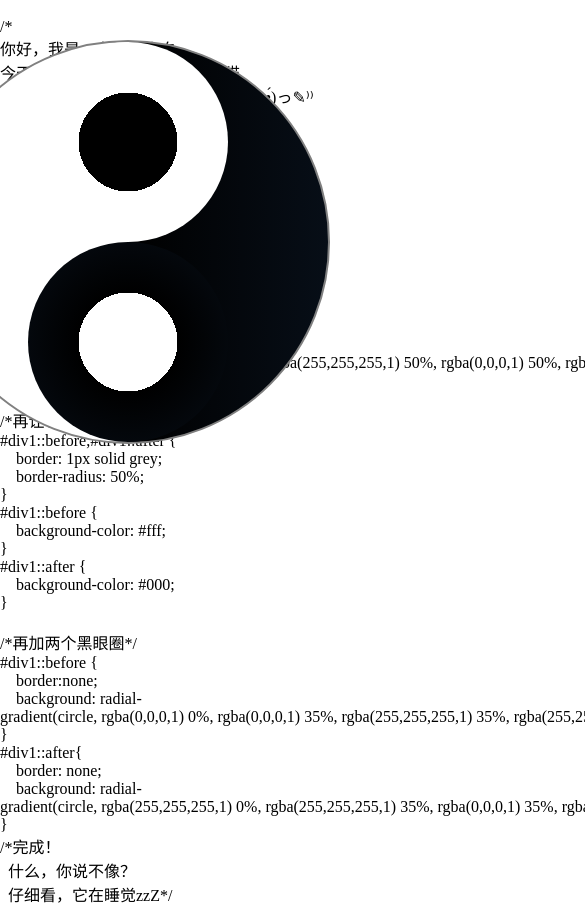
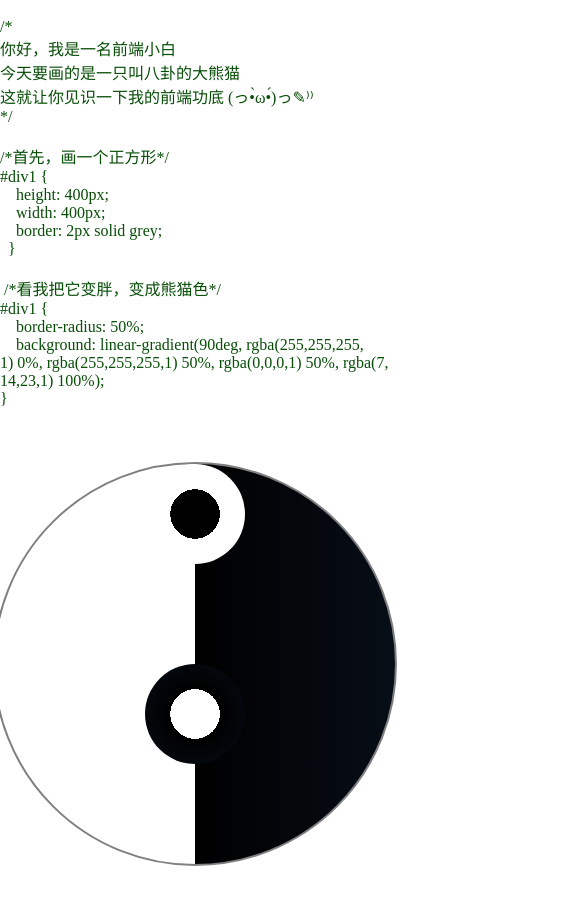
Before and after one commit to Watersco/cv-yin_yang, a plain HTML site: page index.html in a window 390 px wide. Shown: the top 924 px of the page, 585 px wide, since content can reach past the window. After the commit the page ends 866 px from the top, so only its background shows below. Drawn offline with Linux system fonts and the light colour scheme.

Commit message:
v3 - 添加Media,手机端上下分屏

```diff
--- a/index.html
+++ b/index.html
@@ -11,24 +11,30 @@
   <body>
     <div id="html"></div>
     <style id="style"></style>
-    <div id="div1"></div>
+    <div id="div1Wrapper">
+      <div id="div1"></div>
+    </div>
     <style>
       * {
         margin: 0;
         padding: 0;
         border: 0;
       }
+
+      #html {
+        word-break: break-all;
+      }
       #div1 {
         position: fixed;
-        right: 60px;
+        right: 40px;
         top: 40px;
       }
 
       #div1::before {
         content: "";
         position: absolute; /*记得定位*/
-        height: 200px;
-        width: 200px;
+        height: 100px;
+        width: 100px;
         left: 50%;
         transform: translateX(-50%);
       }
@@ -36,11 +42,30 @@
       #div1::after {
         content: "";
         position: absolute;
-        height: 200px;
-        width: 200px;
+        height: 100px;
+        width: 100px;
         left: 50%;
         top: 50%;
         transform: translateX(-50%);
+      }
+
+      @media (max-width: 500px) {
+        body {
+          color: rgb(8, 78, 8);
+        }
+        #html {
+          height: 50vh;
+          overflow: hidden;
+        }
+        #div1Wrapper {
+          height: 50vh;
+        }
+        #div1 {
+          position: relative;
+          top: 40px;
+          left: 50%;
+          transform: translateX(-50%);
+        }
       }
     </style>
     <script src="main.js"></script>
```
